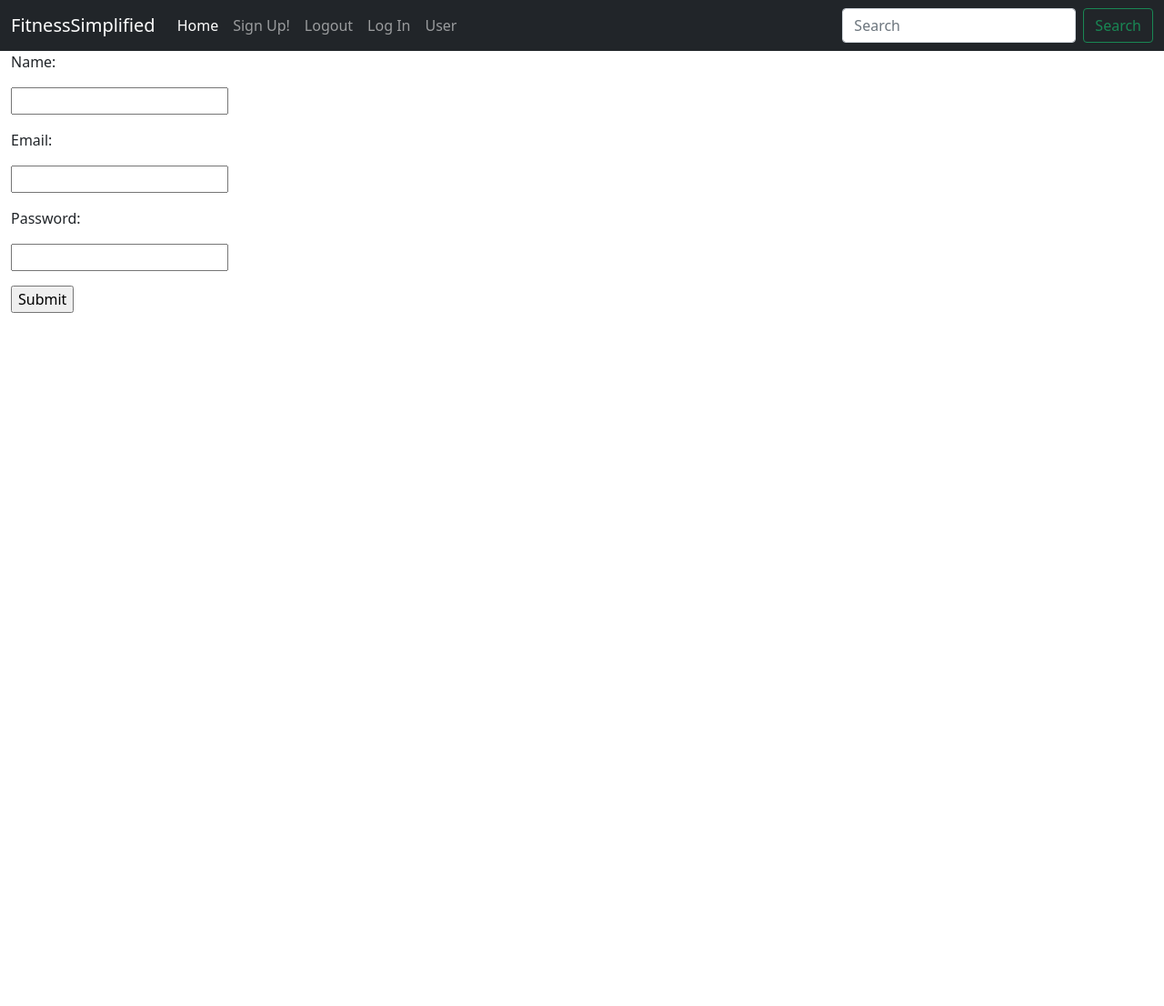
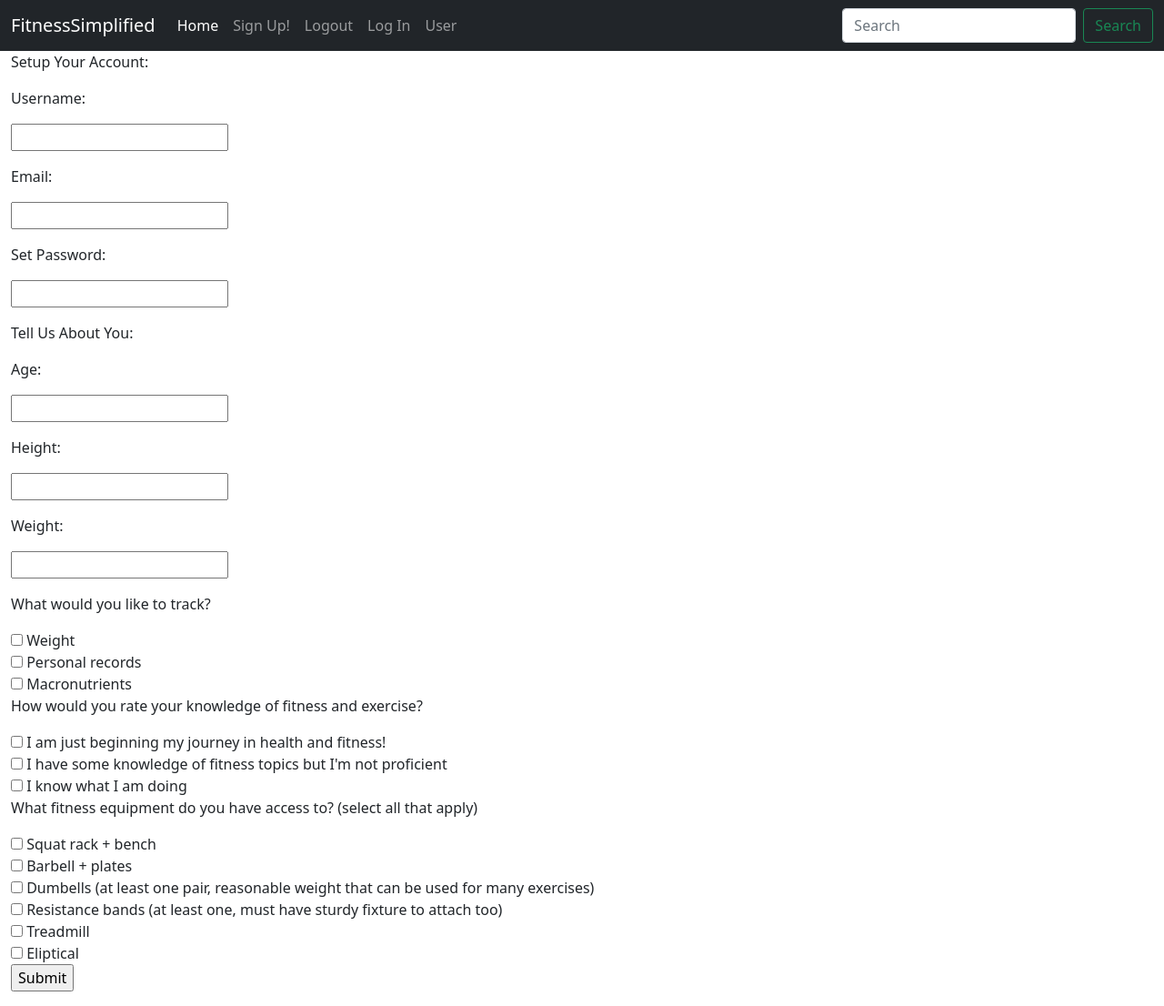
Before and after one commit to ssyed04/AselSulaymanMH7, a Flask app: page /signup in a window 1280 px wide. Shown: the whole page at 91% size. Before the commit the page ends 344 px from the top, so only its background shows below. Run offline with Flask 2, Linux system fonts and the light colour scheme.

Commit message:
like, everything basically

```diff
--- a/main.py
+++ b/main.py
@@ -3,6 +3,7 @@
 from flask import Flask, redirect, url_for, render_template, request, session, flash
 from datetime import time, timedelta
 from flask_sqlalchemy import SQLAlchemy
+from sqlalchemy.sql import expression
 
 
 app = Flask(__name__)
@@ -17,15 +18,35 @@ class users(db.Model):
     _id = db.Column("id", db.Integer, primary_key = True)
     name = db.Column(db.String(100))
     email = db.Column(db.String(100))
-    password = db.Column(db.String(100))
+    word = db.Column(db.String(100), nullable=False)
+    #track_weight = db.Column(db.Boolean, unique=False, nullable=False)
+    tracks = db.Column(db.String(100))
+    knowledge = db.Column(db.String(100))
 
-    def __init__(self, name, email, password):
+    def __init__(self, name, email, password, track_weight):
         self.name = name
         self.email = email
-        self.password = password
+        self.word = password
+        #self.track_weight = track_weight
+
+    def getTracks(self, track_weight, track_PRs, track_macros):
+        print(track_weight)
+        self.tracks = setChar(self.tracks, track_weight)
+        self.tracks = setChar(self.tracks, track_weight)
+        self.tracks = setChar(self.tracks, track_macros)
 
 
+    def getKnowledge(self, track_weight):
+        print(track_weight)
+        if track_weight == True:
+            self.tracks = "YNN"
 
+def setChar(str, bool):
+    if bool:
+        str += "Y"
+    else:
+        str += "N"
+    return str
 
 @app.route("/")
 def home():
@@ -47,7 +68,11 @@ def signup():
         password = request.form["password"]
         session["password"] = password
 
-        usr = users(user, email, password)
+        track_weight = request.form["track_weight"] == "on"
+        session["track_weight"] = track_weight
+
+        usr = users(user, email, password, track_weight)
+        usr.getTracks(track_weight)
         db.session.add(usr)
         db.session.commit()
         return redirect(url_for("user"))
--- a/templates/signup.html
+++ b/templates/signup.html
@@ -10,16 +10,52 @@
             {% endfor %}
         {% endif %}
     {% endwith %}
+<p> Setup Your Account: </p>
 <form action = "#" method = "post">
-    <p> Name:</p>
+    <p> Username:</p>
     <p><input type="text" name="nm" /></p>
     <p> Email:</p>
     <p><input type="email" name="email" value = "{{email if email}}"/></p>
-    <p> Password:</p>
+    <p> Set Password:</p>
     <p><input type="text" name="password" /></p>
 
+    <p>Tell Us About You:</p>
+    <p> Age:</p>
+    <p><input type="number" name="age" /></p>
+    <p> Height:</p>
+    <p><input type="text" step= name="height" /></p>
+    <p> Weight:</p>
+    <p><input type="number" name="weight" /></p>
 
+    <p>What would you like to track?</p>
+    <input type="checkbox" id="track_weight" name="track_weight"/>
+    <label for="track_weight">Weight</label><br>
+    <input type="checkbox" id="track_PRs" name="track_PRs"/>
+    <label for="track_PRs">Personal records</label><br>
+    <input type="checkbox" id="track_macros" name="track_macros"/>
+    <label for="track_macros">Macronutrients</label><br>
 
+    <p> How would you rate your knowledge of fitness and exercise?</p>
+    <input type="checkbox" id="is_beginner" name="is_beginner"/>
+    <label for="is_beginner"> I am just beginning my journey in health and fitness!</label><br>
+    <input type="checkbox" id="is_mid" name="is_mid"/>
+    <label for="is_mid"> I have some knowledge of fitness topics but I'm not proficient</label><br>
+    <input type="checkbox" id="is_pro" name="is_pro" />
+    <label for="is_pro"> I know what I am doing</label><br>
+
+    <p> What fitness equipment do you have access to? (select all that apply)</p>
+    <input type="checkbox" id="has_rack" name="has_rack"/>
+    <label for="has_rack"> Squat rack + bench</label><br>
+    <input type="checkbox" id="has_barbell" name="has_barbell"/>
+    <label for="has_barbell"> Barbell + plates</label><br>
+    <input type="checkbox" id="has_dbs" name="has_dbs" />
+    <label for="has_dbs"> Dumbells (at least one pair, reasonable weight that can be used for many exercises)</label><br>
+    <input type="checkbox" id="has_bands" name="has_bands" />
+    <label for="has_bands"> Resistance bands (at least one, must have sturdy fixture to attach too)</label><br>
+    <input type="checkbox" id="has_treadmill" name="has_treadmill" />
+    <label for="has_treadmill"> Treadmill</label><br>
+    <input type="checkbox" id="has_eliptical" name="has_eliptical" />
+    <label for="has_eliptical"> Eliptical</label><br>
 
     <p><input type="submit" value= "Submit" /></p>
 </form>
```
